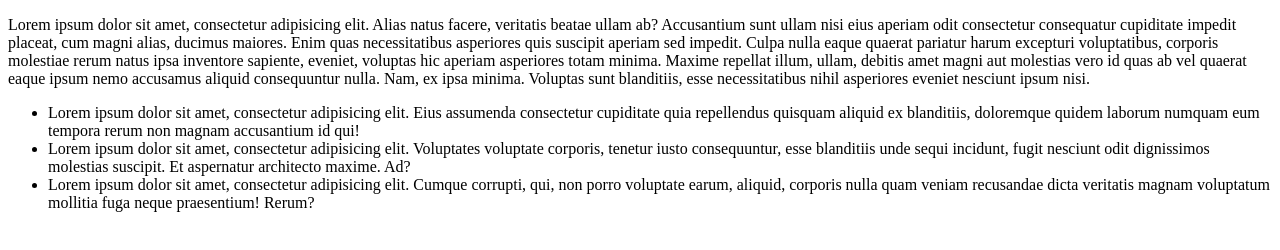
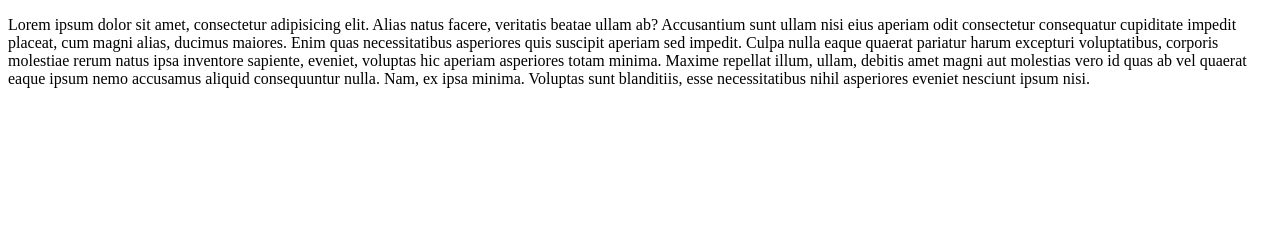
Before and after one commit to iampanya/photofinder, a website: page index.html in a window 1280 px wide. Drawn offline with Linux system fonts and the light colour scheme.

Commit message:
remove some

```diff
--- a/index.html
+++ b/index.html
@@ -9,11 +9,7 @@
 <body>
   <div>
     <p>Lorem ipsum dolor sit amet, consectetur adipisicing elit. Alias natus facere, veritatis beatae ullam ab? Accusantium sunt ullam nisi eius aperiam odit consectetur consequatur cupiditate impedit placeat, cum magni alias, ducimus maiores. Enim quas necessitatibus asperiores quis suscipit aperiam sed impedit. Culpa nulla eaque quaerat pariatur harum excepturi voluptatibus, corporis molestiae rerum natus ipsa inventore sapiente, eveniet, voluptas hic aperiam asperiores totam minima. Maxime repellat illum, ullam, debitis amet magni aut molestias vero id quas ab vel quaerat eaque ipsum nemo accusamus aliquid consequuntur nulla. Nam, ex ipsa minima. Voluptas sunt blanditiis, esse necessitatibus nihil asperiores eveniet nesciunt ipsum nisi.</p>
-    <ul>
-      <li>Lorem ipsum dolor sit amet, consectetur adipisicing elit. Eius assumenda consectetur cupiditate quia repellendus quisquam aliquid ex blanditiis, doloremque quidem laborum numquam eum tempora rerum non magnam accusantium id qui!</li>
-      <li>Lorem ipsum dolor sit amet, consectetur adipisicing elit. Voluptates voluptate corporis, tenetur iusto consequuntur, esse blanditiis unde sequi incidunt, fugit nesciunt odit dignissimos molestias suscipit. Et aspernatur architecto maxime. Ad?</li>
-      <li>Lorem ipsum dolor sit amet, consectetur adipisicing elit. Cumque corrupti, qui, non porro voluptate earum, aliquid, corporis nulla quam veniam recusandae dicta veritatis magnam voluptatum mollitia fuga neque praesentium! Rerum?</li>
-    </ul>
+
   </div>
 </body>
 </html>
```
